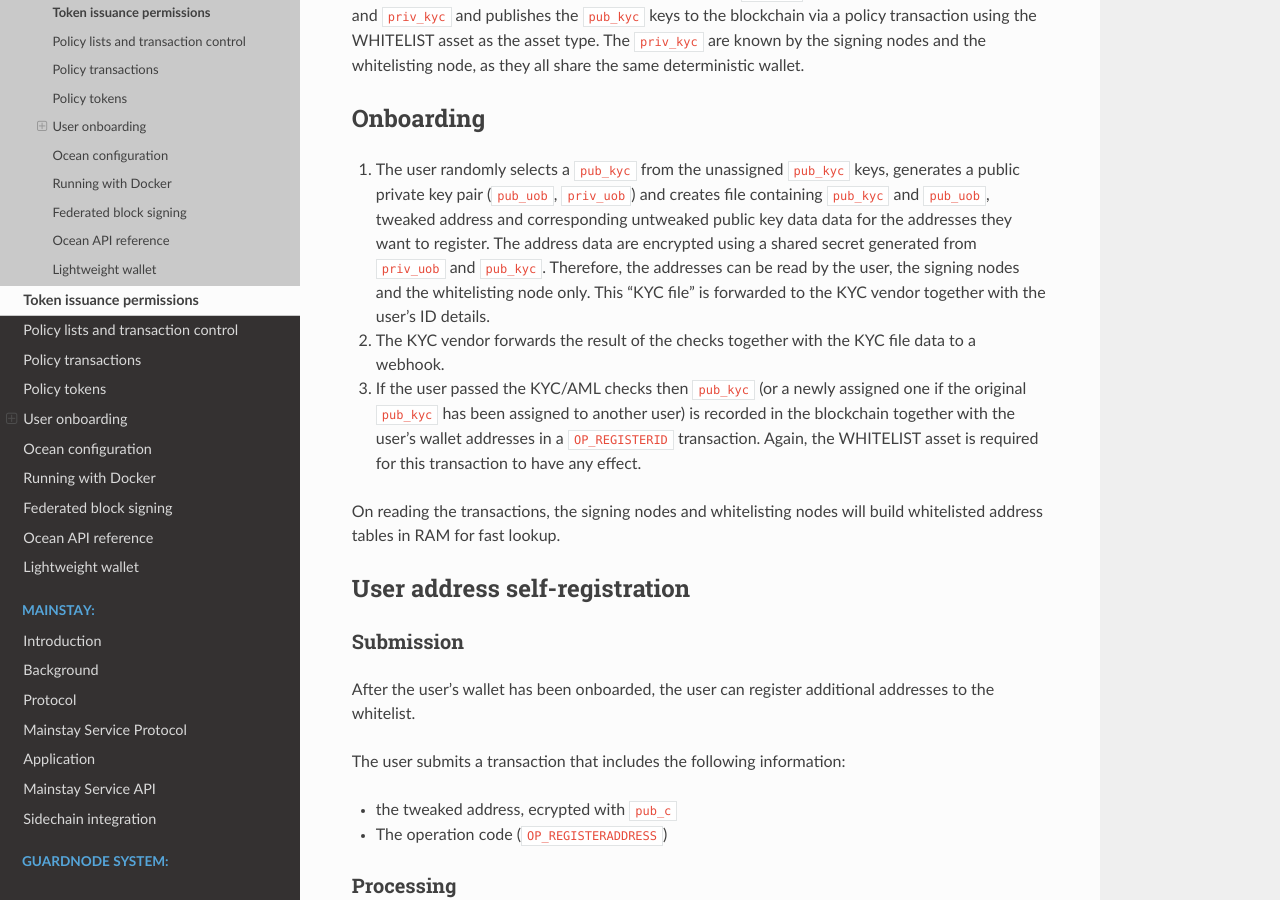
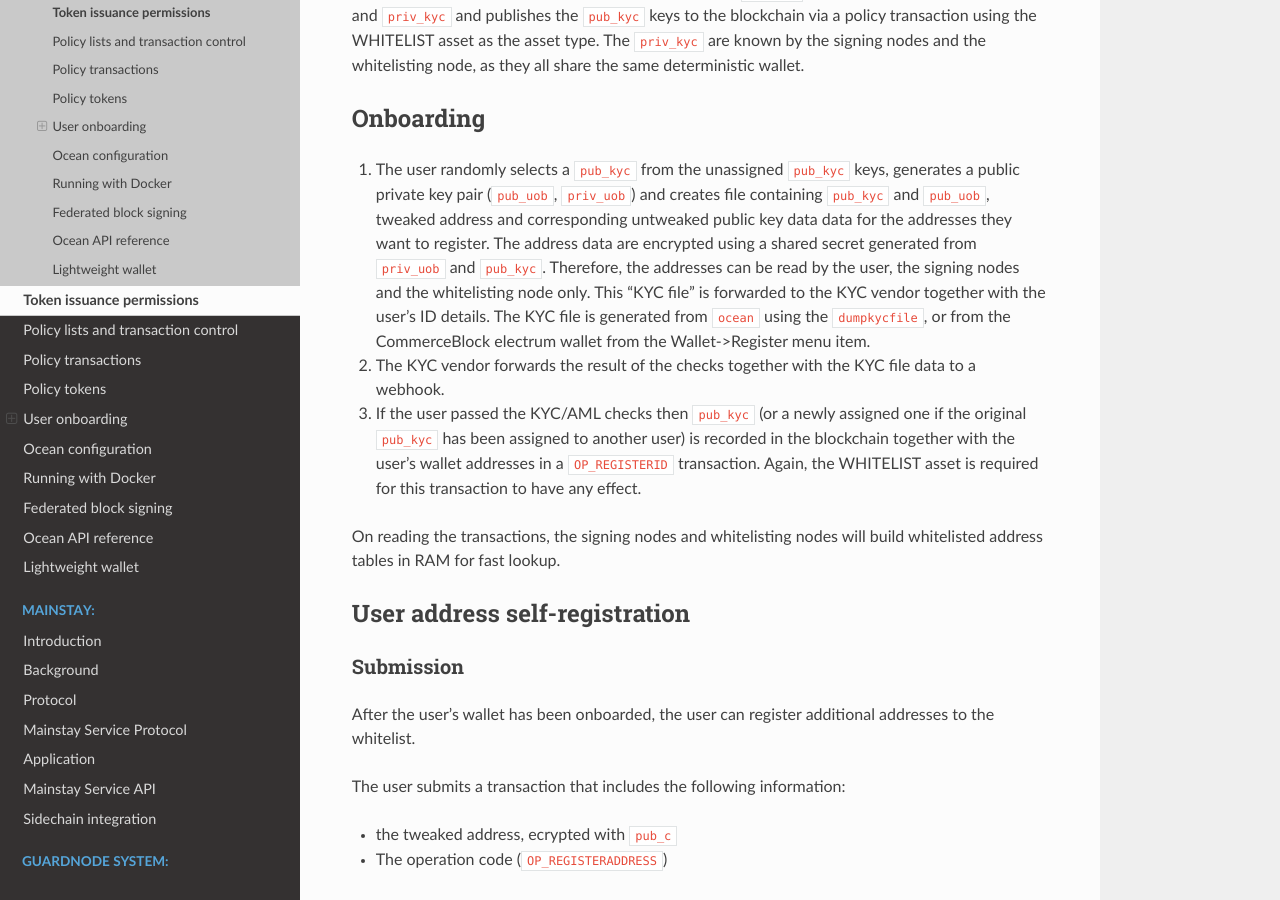
Before and after one commit to commerceblock/docs, a Sphinx documentation site: the page built from source/policy/index.rst, in a window 1280 px wide and 900 px high, scrolled down 3509 px. Built offline with Sphinx 7.4.7 and the Read the Docs theme 2.0.0, drawn with Linux system fonts in a browser that asks for light colours.

Commit message:
dumpkycfile details

```diff
--- a/source/policy/index.rst
+++ b/source/policy/index.rst
@@ -68,7 +68,7 @@
 Onboarding
 ----------
 
-1. The user randomly selects a ``pub_kyc`` from the unassigned ``pub_kyc`` keys, generates a public private key pair (``pub_uob``, ``priv_uob``) and creates file containing ``pub_kyc`` and ``pub_uob``, tweaked address and corresponding untweaked public key data data for the addresses they want to register. The address data are encrypted using a shared secret generated from ``priv_uob`` and ``pub_kyc``. Therefore, the addresses can be read by the user, the signing nodes and the whitelisting node only. This "KYC file" is forwarded to the KYC vendor together with the user's ID details.
+1. The user randomly selects a ``pub_kyc`` from the unassigned ``pub_kyc`` keys, generates a public private key pair (``pub_uob``, ``priv_uob``) and creates file containing ``pub_kyc`` and ``pub_uob``, tweaked address and corresponding untweaked public key data data for the addresses they want to register. The address data are encrypted using a shared secret generated from ``priv_uob`` and ``pub_kyc``. Therefore, the addresses can be read by the user, the signing nodes and the whitelisting node only. This "KYC file" is forwarded to the KYC vendor together with the user's ID details. The KYC file is generated from ``ocean`` using the ``dumpkycfile``, or from the CommerceBlock electrum wallet from the Wallet->Register menu item.
 2. The KYC vendor forwards the result of the checks together with the KYC file data to a webhook.
 3. If the user passed the KYC/AML checks then ``pub_kyc`` (or a newly assigned one if the original ``pub_kyc`` has been assigned to another user) is recorded in the blockchain together with the user's wallet addresses in a ``OP_REGISTERID`` transaction. Again, the WHITELIST asset is required for this transaction to have any effect.
 
```
